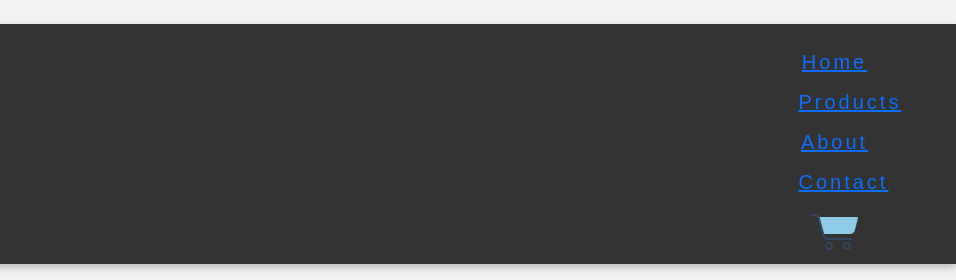
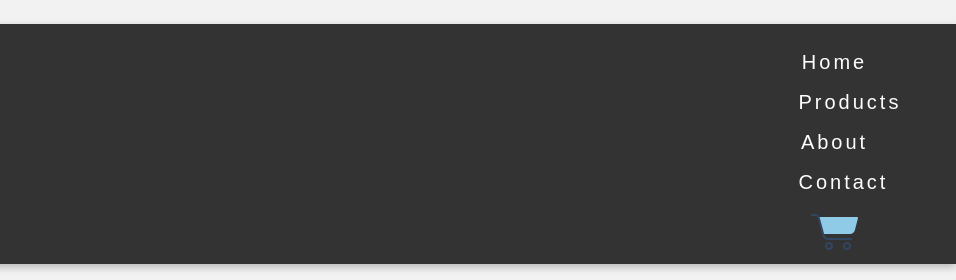
Before and after one commit to EyalPasha/HyperInk, a plain HTML site: page index.html in a window 1280 px wide. Shown: the top 280 px of the page, 324-1280 px from the left. Drawn offline with nearby package versions, Linux system fonts and the light colour scheme; files whose address does not match are found by name.

Commit message:
indexhtml+css_BigChanges.1.1

```diff
--- a/client/css/styles.css
+++ b/client/css/styles.css
@@ -49,9 +49,8 @@ body, h1, h2, h3, p, ul, li {
     border-top: 0px solid #64d6f4;
     cursor: pointer;
   }
-  header.
 
-  a{
+  a {
     text-decoration: none;
     color: currentColor;
   }
```
